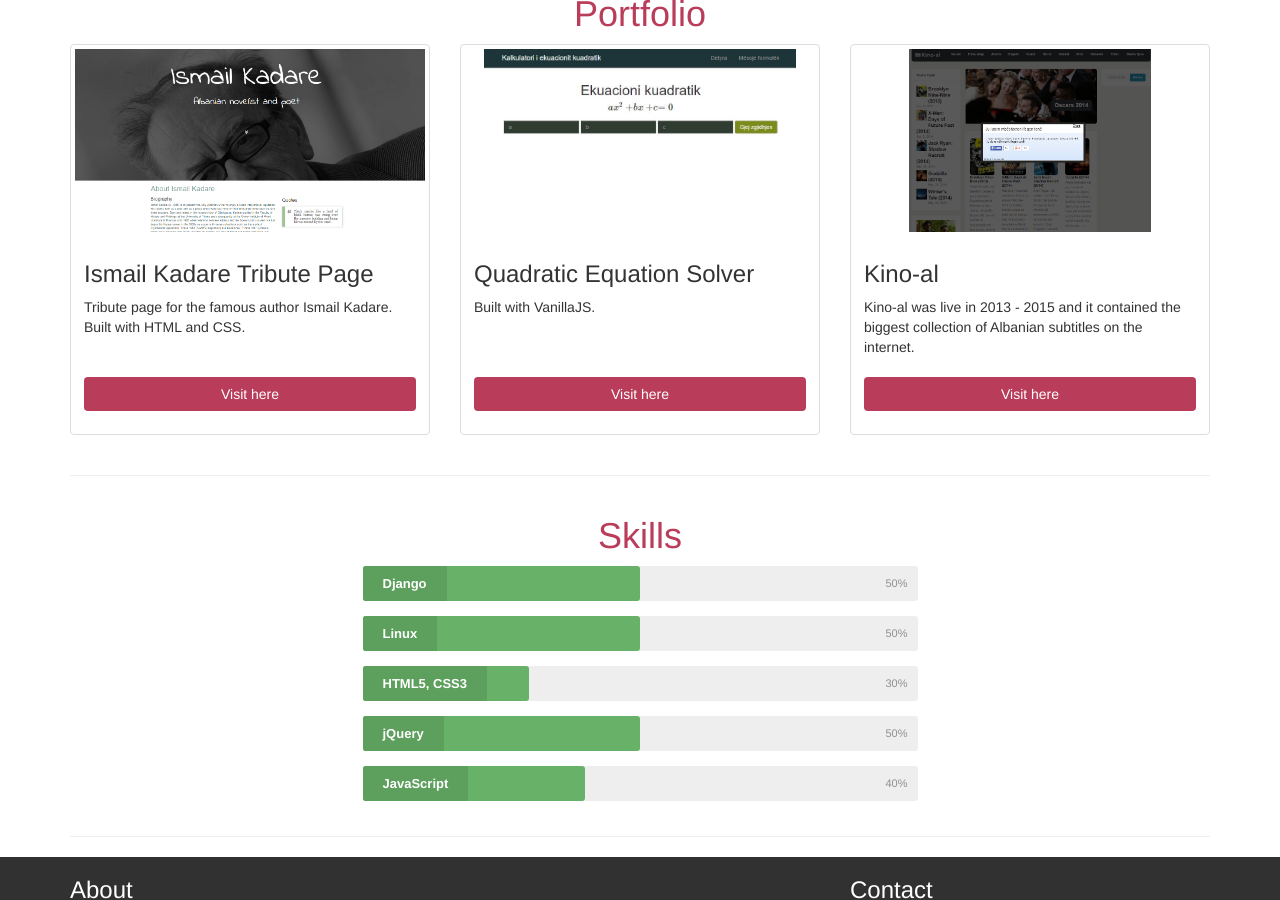
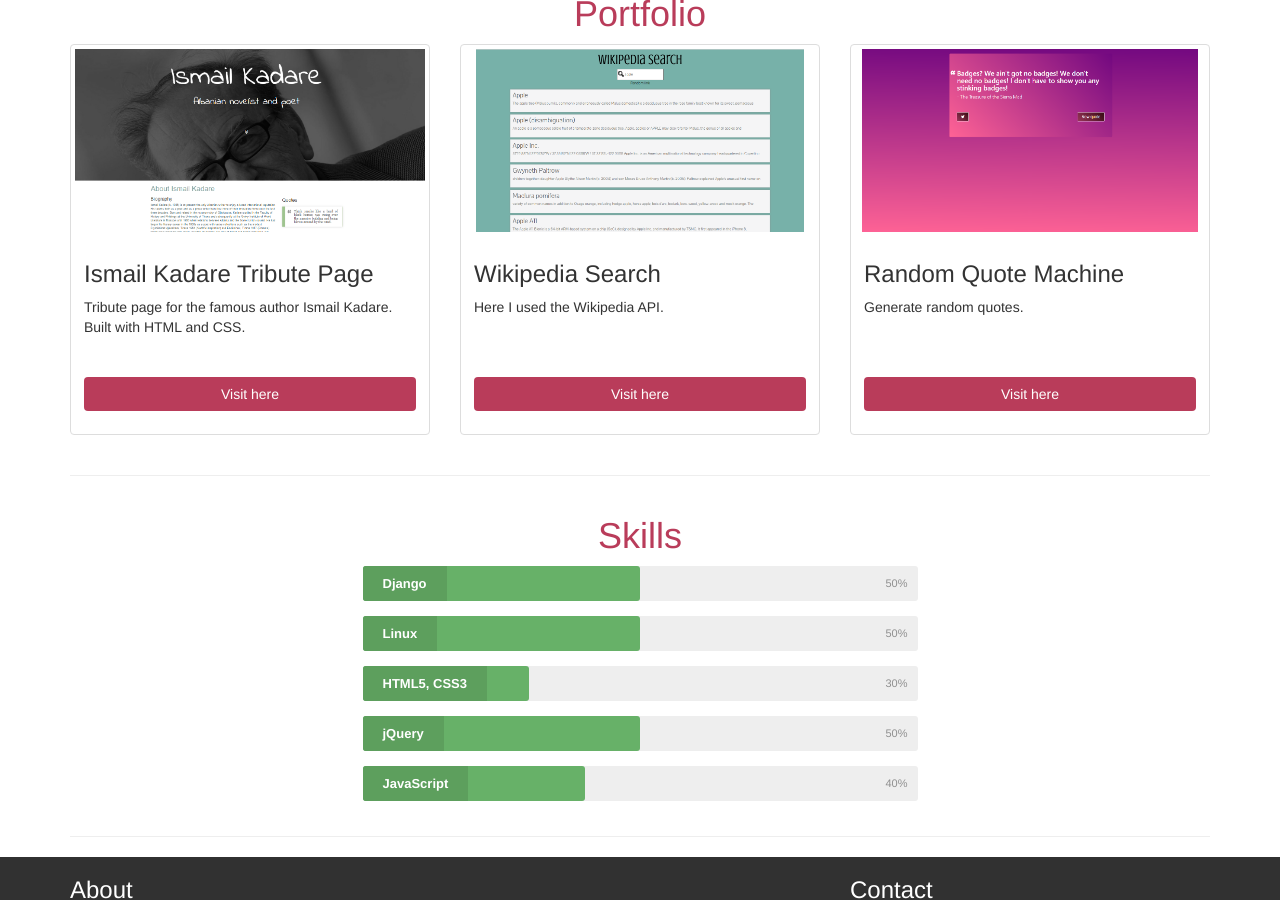
Before and after one commit to valonhaliti/valonhaliti.github.io, a Jekyll site: the page portfolio/index.html, which Jekyll copies as it is, in a window 1280 px wide and 900 px high, scrolled down 676 px. Built offline with Jekyll 4.4.1, drawn with Linux system fonts in a browser that asks for light colours; nearby versions of some CDN libraries.

Commit message:
Updated portfolio

```diff
--- a/portfolio/index.html
+++ b/portfolio/index.html
@@ -65,21 +65,21 @@
         </div>
         <div class="col-sm-6 col-md-4">
             <div class="thumbnail">
-                <img class="responsive" src="img/quad.png" alt="...">
+                <img class="responsive" src="img/WikipediaSearch.png" alt="...">
                 <div class="caption">
-                    <h3>Quadratic Equation Solver</h3>
-                    <p class="description">Built with VanillaJS.</p>
+                    <h3>Wikipedia Search</h3>
+                    <p class="description">Here I used the Wikipedia API.</p>
                     <p><a href="#" class="btn btn-block visit-button" role="button">Visit here</a></p>
                 </div>
             </div>
         </div>
         <div class="col-sm-6 col-md-4">
             <div class="thumbnail">
-                <img class="responsive" src="img/kinoal.png" alt="...">
+                <img class="responsive" src="img/rqm.png" alt="...">
                 <div class="caption">
-                    <h3>Kino-al</h3>
-                    <p class="description">Kino-al was live in 2013 - 2015 and it contained the biggest collection of Albanian subtitles on the internet.</p>
-                    <p><a href="#" class="btn btn-block visit-button" role="button">Visit here</a></p>
+                    <h3>Random Quote Machine</h3>
+                    <p class="description">Generate random quotes.</p>
+                    <p><a href="http://valon.xyz/RandomQuoteMachine/" class="btn btn-block visit-button" role="button">Visit here</a></p>
                 </div>
             </div>
         </div>
```
Also changed, not shown: portfolio/img/WikipediaSearch.png (added), portfolio/img/kinoal.png (deleted), portfolio/img/quad.png (deleted), portfolio/img/rqm.png (added), 1 other file.
